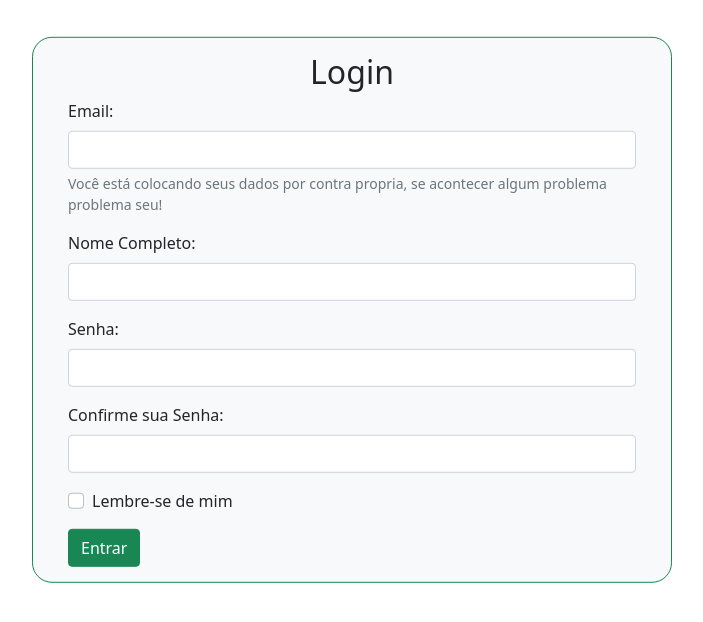
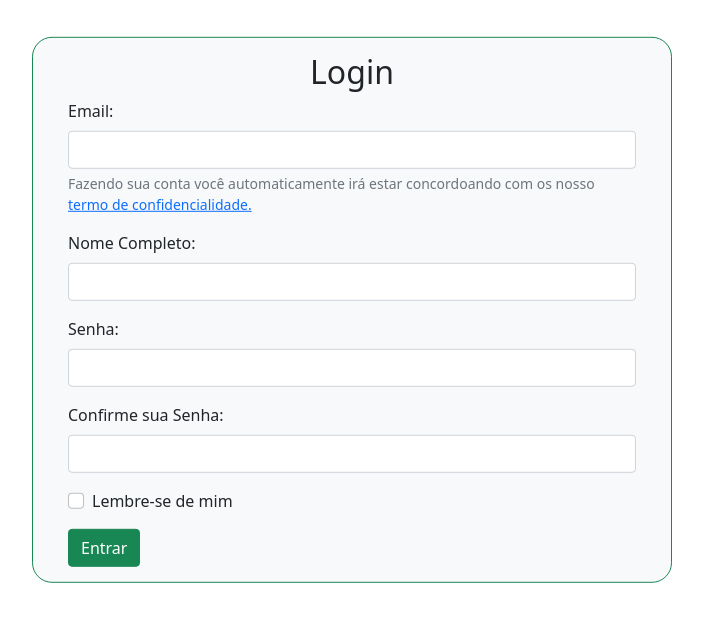
Before and after one commit to nicolasfvz/PI2021-MarkdownPost, a Flask app: page /cadastro in a window 1280 px wide. Shown: the part 90-712 px from the top of the page, without its empty margins (288-991 px from the left). Run offline with Flask 2, Linux system fonts and the light colour scheme.

```diff
--- a/website/templates/cadastro.html
+++ b/website/templates/cadastro.html
@@ -17,7 +17,7 @@
             <div class="mb-3">
               <label for="exampleInputEmail1" class="form-label">Email: </label>
               <input type="email" class="form-control" id="exampleInputEmail1" aria-describedby="emailHelp" name="email">
-              <div id="emailHelp" class="form-text">Você está colocando seus dados por contra propria, se acontecer algum problema problema seu!</div>
+              <div id="emailHelp" class="form-text">Fazendo sua conta você automaticamente irá estar concordoando com os nosso <a href="https://www.youtube.com/watch?v=dQw4w9WgXcQ">termo de confidencialidade.</a></div>
             </div>
             <div class="mb-3">
                 <label for="exampleInputName1" class="form-label">Nome Completo: </label>
```
